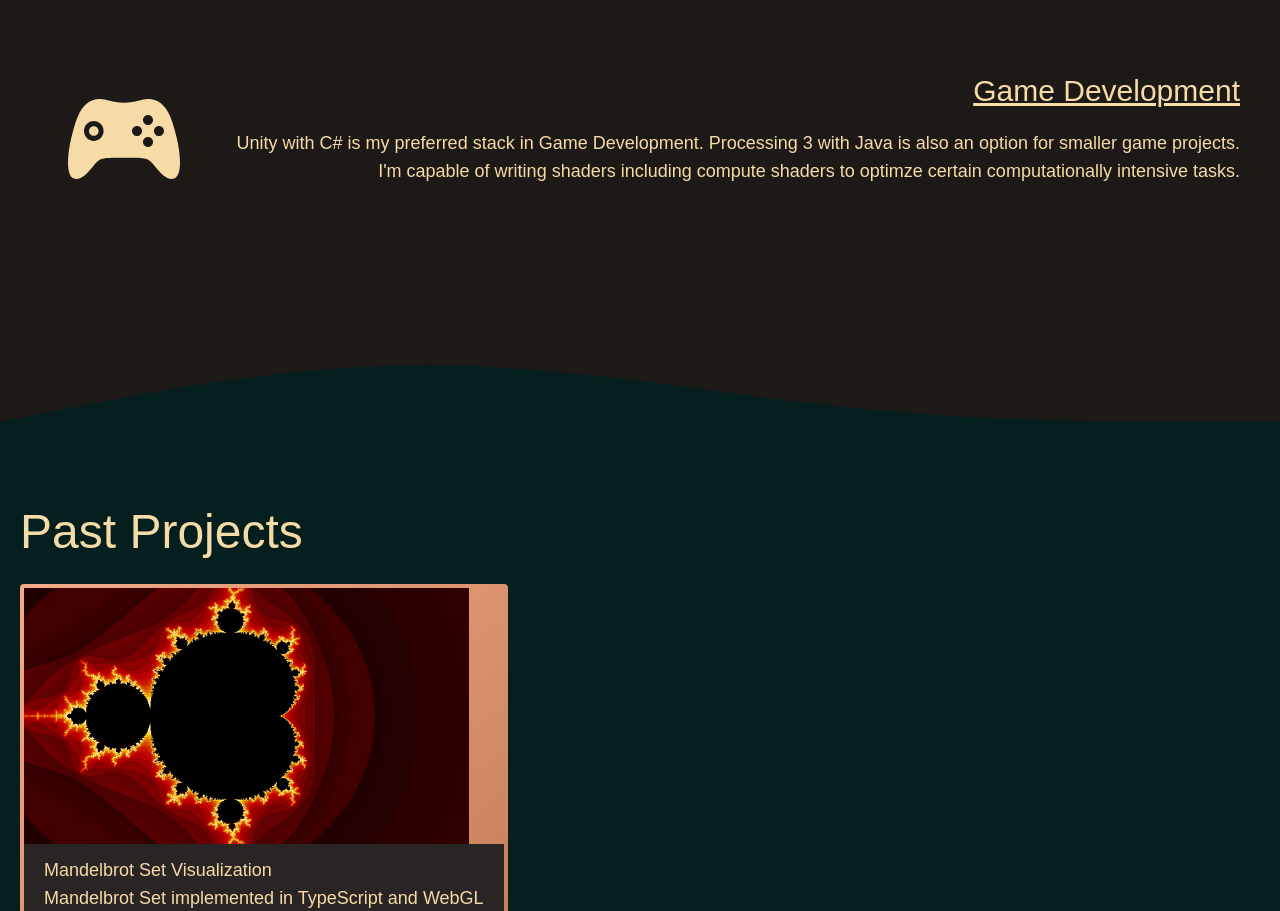
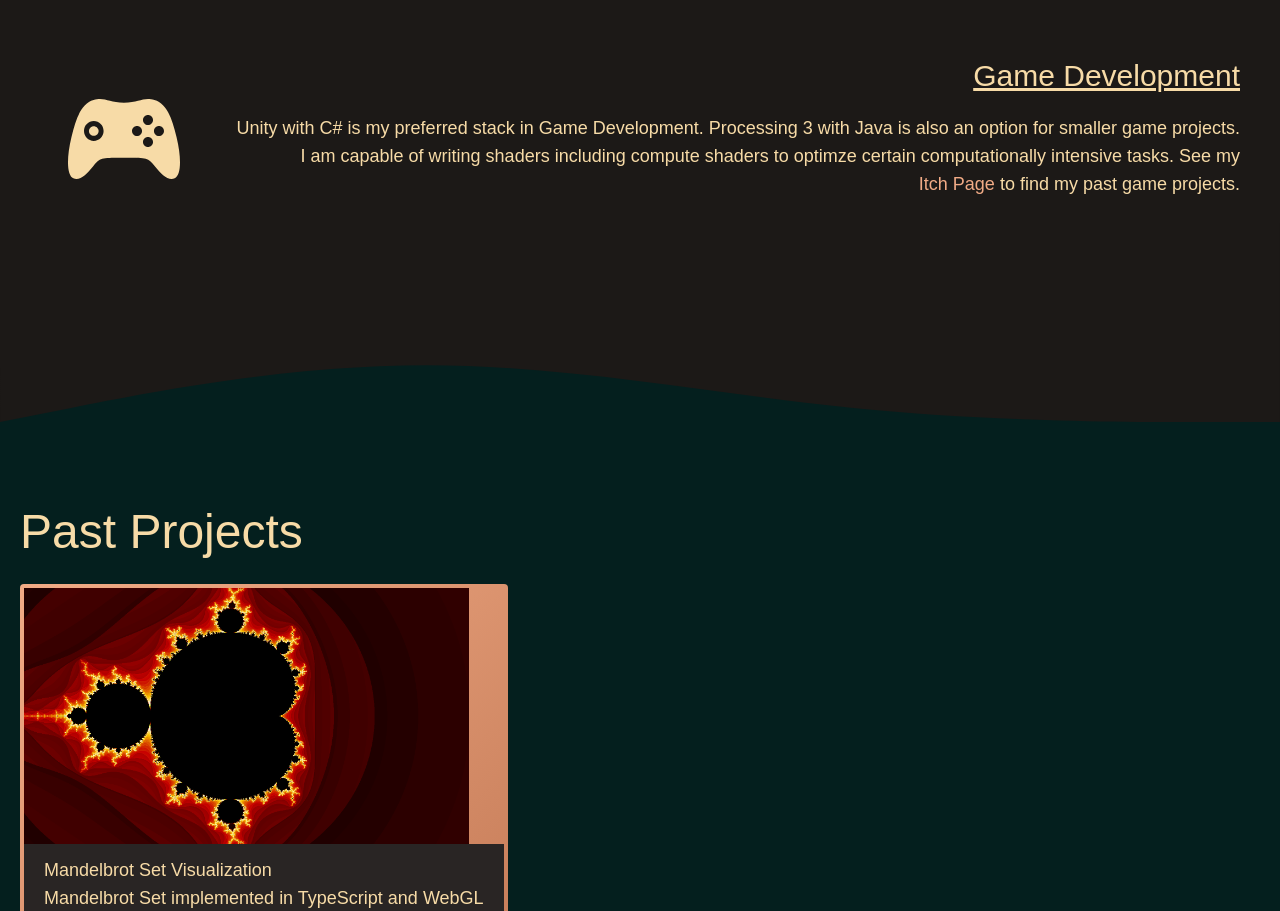
Before and after one commit to SushiWaUmai/SushiWaUmai.github.io, a Next.js app: page / in a window 1280 px wide. Shown: the part 903-1814 px from the top of the page. Built offline with nearby package versions, Linux system fonts and the light colour scheme; a web font is replaced by a local one.

Commit message:
feat: :sparkles: better accesibility

```diff
--- a/src/components/content.ts
+++ /dev/null
@@ -1,2 +0,0 @@
-export const WebDevSkills = `I usually do fullstack (frontend and backend) in TypeScript. My preferred stack in full stack development is the PERN stack (PostgreSQL, Express, React, NodeJS).`;
-export const GameDevSkills = `Unity with C# is my preferred stack in Game Development. Processing 3 with Java is also an option for smaller game projects. I'm capable of writing shaders including compute shaders to optimze certain computationally intensive tasks.`;
--- a/src/components/fadeindiv.tsx
+++ b/src/components/fadeindiv.tsx
@@ -8,7 +8,7 @@ const FadeInDiv: React.FC<FadeInDivProps> = ({ children }) => {
       initial={{ opacity: 0, y: 100 }}
       whileInView={{ opacity: 1, y: 0 }}
       viewport={{ once: true }}
-      transition={{ duration: 2 }}
+      transition={{ duration: 1 }}
     >
       {children}
     </motion.div>
--- a/src/views/skills.tsx
+++ b/src/views/skills.tsx
@@ -1,7 +1,6 @@
 import FadeInDiv from "../components/fadeindiv";
 import { IoLogoGameControllerB } from "react-icons/io";
 import { RiStackFill } from "react-icons/ri";
-import { GameDevSkills, WebDevSkills } from "../components/content";
 
 interface SkillsProps {}
 
@@ -28,7 +27,11 @@ const Skills: React.FC<SkillsProps> = () => {
                     Web Development
                   </h3>
 
-                  <p className="my-5">{WebDevSkills}</p>
+                  <p className="my-5">
+                    I usually do fullstack (frontend and backend) in TypeScript.
+                    My preferred stack in full stack development is the PERN
+                    stack (PostgreSQL, Express, React, NodeJS).
+                  </p>
                 </div>
 
                 <div className="w-[128px] h-[128px] m-5 text-right">
@@ -48,7 +51,17 @@ const Skills: React.FC<SkillsProps> = () => {
                     Game Development
                   </h3>
 
-                  <p className="my-5">{GameDevSkills}</p>
+                  <p className="my-5">
+                    Unity with C# is my preferred stack in Game Development.
+                    Processing 3 with Java is also an option for smaller game
+                    projects. I am capable of writing shaders including compute
+                    shaders to optimze certain computationally intensive tasks.
+                    See my{" "}
+                    <div className="text-tumbleweed btn btn-effect inline-block">
+                      <a href="https://sushiwaumai.itch.io/">Itch Page</a>
+                    </div>{" "}
+                    to find my past game projects.
+                  </p>
                 </div>
 
                 <div className="w-[128px] h-[128px] m-5">
```
